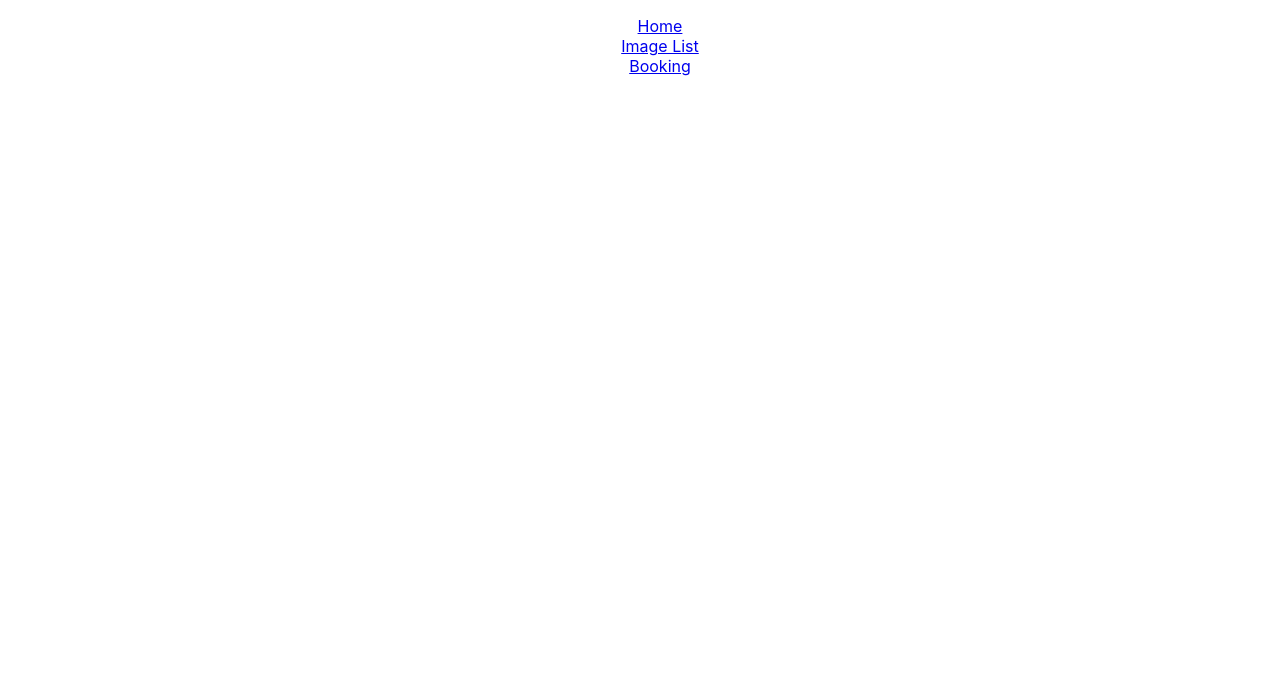
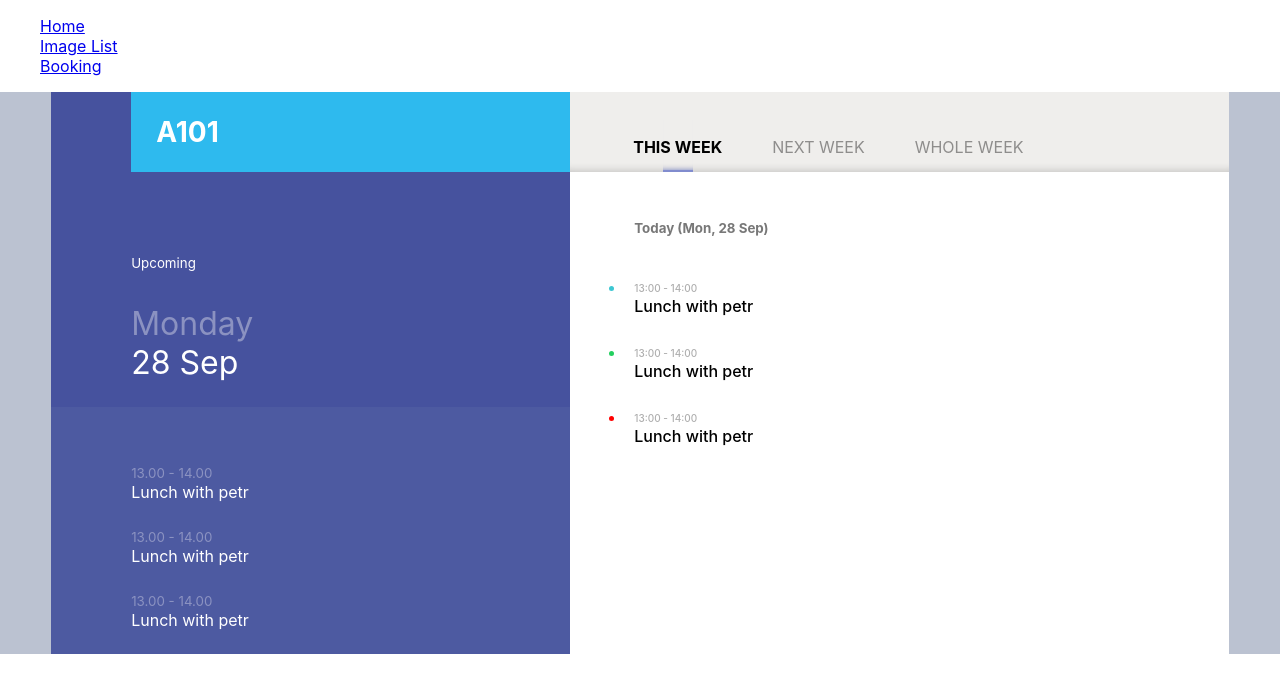
Before and after one commit to non-wil/booking-system, a React (Create React App) app: page /bookings/today in a window 1280 px wide. Shown: the top 692 px of the page. Built offline with nearby package versions, Linux system fonts and the light colour scheme.

Commit message:
💄 style today schedule

```diff
--- a/src/App.js
+++ b/src/App.js
@@ -6,7 +6,7 @@ import './App.css'
 
 function App() {
   return (
-    <div className="App">
+    <div>
       <Router>
         <nav className="nav">
           <ul>
@@ -17,7 +17,7 @@ function App() {
               <Link to="/img-list">Image List</Link>
             </li>
             <li>
-              <Link to="/booking">Booking</Link>
+              <Link to="/bookings/today?roomId=A101">Booking</Link>
             </li>
           </ul>
         </nav>
@@ -25,7 +25,7 @@ function App() {
           <Route path="/img-list">
             <ImageList />
           </Route>
-          <Route path="/booking">
+          <Route path="/bookings/today">
             <Booking />
           </Route>
         </Switch>
--- a/src/components/Booking/index.js
+++ b/src/components/Booking/index.js
@@ -1,6 +1,7 @@
 import React from 'react'
 import moment from 'moment'
 import { BOOKINGS } from './bookingData'
+import './style.scss'
 
 /* NOTE:
         @d1 |--------| @d2
@@ -14,6 +15,7 @@ import { BOOKINGS } from './bookingData'
             . |----| .                              **NOT Available
             |------------|                          **NOT Available
 */
+const DOT_COLOR = ['#3DC7D2', '#23CF5F', 'F3814A']
 
 const Booking = () => {
   const getOverlapSchedule = (roomId, startTime, endTime) => {
@@ -60,10 +62,73 @@ const Booking = () => {
 
   const weeknumber = moment('2019-09-28 00:00:00').isoWeek()
   console.log('getBookingsForWeek', getBookingsForWeek('A101', weeknumber))
+
   return (
-    <div>
-      <h1>Booking System</h1>
-      <div></div>
+    <div style={{ background: '#bbc2d1' }}>
+      <div className="container">
+        <div className="left-box">
+          <div className="room-no-box">
+            <span>A101</span>
+          </div>
+          <div className="date-box">
+            <small>Upcoming</small>
+            <h1>
+              <span>Monday</span> <br /> 28 Sep
+            </h1>
+          </div>
+          <div className="today-schedule">
+            <div className="schedule-item">
+              <small>13.00 - 14.00</small>
+              <p>Lunch with petr</p>
+            </div>
+            <div className="schedule-item">
+              <small>13.00 - 14.00</small>
+              <p>Lunch with petr</p>
+            </div>
+            <div className="schedule-item">
+              <small>13.00 - 14.00</small>
+              <p>Lunch with petr</p>
+            </div>
+          </div>
+        </div>
+        <div className="right-box">
+          <div className="tab-header">
+            <div className="tab-title tab-active">
+              <span>THIS WEEK</span>
+            </div>
+            <div className="tab-title">
+              <span>NEXT WEEK</span>
+            </div>
+            <div className="tab-title">
+              <span>WHOLE WEEK</span>
+            </div>
+          </div>
+          <div className="tab-body">
+            <small className="date-title">Today (Mon, 28 Sep)</small>
+            <div className="schedule-detail">
+              <div className="time">
+                <div className="dot" style={{ background: DOT_COLOR[0] }}></div>
+                <small>13:00 - 14:00</small>
+              </div>
+              <p>Lunch with petr</p>
+            </div>
+            <div className="schedule-detail">
+              <div className="time">
+                <div className="dot" style={{ background: DOT_COLOR[1] }}></div>
+                <small>13:00 - 14:00</small>
+              </div>
+              <p>Lunch with petr</p>
+            </div>
+            <div className="schedule-detail">
+              <div className="time">
+                <div className="dot" style={{ background: DOT_COLOR[2] }}></div>
+                <small>13:00 - 14:00</small>
+              </div>
+              <p>Lunch with petr</p>
+            </div>
+          </div>
+        </div>
+      </div>
     </div>
   )
 }
--- /dev/null
+++ b/src/components/Booking/style.scss
@@ -0,0 +1,160 @@
+.container {
+  display: flex;
+  .left-box {
+    width: 40%;
+    padding-left: 10vh;
+    background: rgba(70, 82, 158, 1);
+    background: -moz-linear-gradient(
+      top,
+      rgba(70, 82, 158, 1) 0%,
+      rgba(70, 82, 158, 1) 56%,
+      rgba(77, 90, 161, 1) 56%,
+      rgba(77, 90, 161, 1) 89%,
+      rgba(77, 90, 161, 1) 100%
+    );
+    background: -webkit-gradient(
+      left top,
+      left bottom,
+      color-stop(0%, rgba(70, 82, 158, 1)),
+      color-stop(56%, rgba(70, 82, 158, 1)),
+      color-stop(56%, rgba(77, 90, 161, 1)),
+      color-stop(89%, rgba(77, 90, 161, 1)),
+      color-stop(100%, rgba(77, 90, 161, 1))
+    );
+    background: -webkit-linear-gradient(
+      top,
+      rgba(70, 82, 158, 1) 0%,
+      rgba(70, 82, 158, 1) 56%,
+      rgba(77, 90, 161, 1) 56%,
+      rgba(77, 90, 161, 1) 89%,
+      rgba(77, 90, 161, 1) 100%
+    );
+    background: -o-linear-gradient(
+      top,
+      rgba(70, 82, 158, 1) 0%,
+      rgba(70, 82, 158, 1) 56%,
+      rgba(77, 90, 161, 1) 56%,
+      rgba(77, 90, 161, 1) 89%,
+      rgba(77, 90, 161, 1) 100%
+    );
+    background: -ms-linear-gradient(
+      top,
+      rgba(70, 82, 158, 1) 0%,
+      rgba(70, 82, 158, 1) 56%,
+      rgba(77, 90, 161, 1) 56%,
+      rgba(77, 90, 161, 1) 89%,
+      rgba(77, 90, 161, 1) 100%
+    );
+    background: linear-gradient(
+      to bottom,
+      rgba(70, 82, 158, 1) 0%,
+      rgba(70, 82, 158, 1) 56%,
+      rgba(77, 90, 161, 1) 56%,
+      rgba(77, 90, 161, 1) 89%,
+      rgba(77, 90, 161, 1) 100%
+    );
+  }
+  .right-box {
+    width: 60%;
+    background: #ffffff;
+  }
+  .room-no-box {
+    display: flex;
+    background-color: #2ebaee;
+    padding: 0 25px;
+    height: 80px;
+    align-items: center;
+    span {
+      font-size: 28px;
+      font-weight: bold;
+      color: #ffffff;
+    }
+  }
+  .date-box {
+    margin: 10vh 0;
+    color: #ffffff;
+    h1 {
+      font-weight: normal;
+      margin-top: 1em;
+      span {
+        color: #8b92c1;
+      }
+    }
+  }
+  .today-schedule {
+    color: #ffffff;
+    p {
+      margin: 0;
+    }
+    .schedule-item {
+      margin-bottom: 1.5em;
+
+      small {
+        color: #8b92c1;
+      }
+    }
+  }
+  .tab-header {
+    height: 80px;
+    display: flex;
+    align-items: flex-end;
+    padding: 0 3em;
+    background: #efeeec;
+    // box-shadow: inset 0 4px 2px -2px gray;
+    // box-shadow: inset 0 -1px 9px 0px grey;
+    box-shadow: inset 0 -9px 9px -8px rgba(0, 0, 0, 0.2);
+    .tab-title {
+      padding: 15px;
+      margin-right: 20px;
+      color: #8e8d8c;
+    }
+    .tab-active {
+      position: relative;
+      font-weight: bold;
+      color: #000000;
+      &:before {
+        content: '';
+        position: absolute;
+        left: 50%;
+        bottom: 0;
+        height: 100%;
+        width: 30px;
+        border-bottom: 2px solid #818cce;
+        transform: translate(-50%, 0px);
+        box-shadow: inset 0 -5px 5px -5px #818cce;
+      }
+    }
+  }
+  .tab-body {
+    margin: 3em 4em;
+    p {
+      margin: 0;
+    }
+    .date-title {
+      color: #787878;
+      font-weight: bold;
+      margin-bottom: 3em;
+      display: block;
+    }
+    .schedule-detail {
+      margin-bottom: 25px;
+      font-weight: 500;
+      .time {
+        position: relative;
+        .dot {
+          position: absolute;
+          left: -25px;
+          top: 10px;
+          height: 5px;
+          width: 5px;
+          background: red;
+          border-radius: 50%;
+        }
+        small {
+          color: #afafaf;
+          font-size: 10px;
+        }
+      }
+    }
+  }
+}
```
